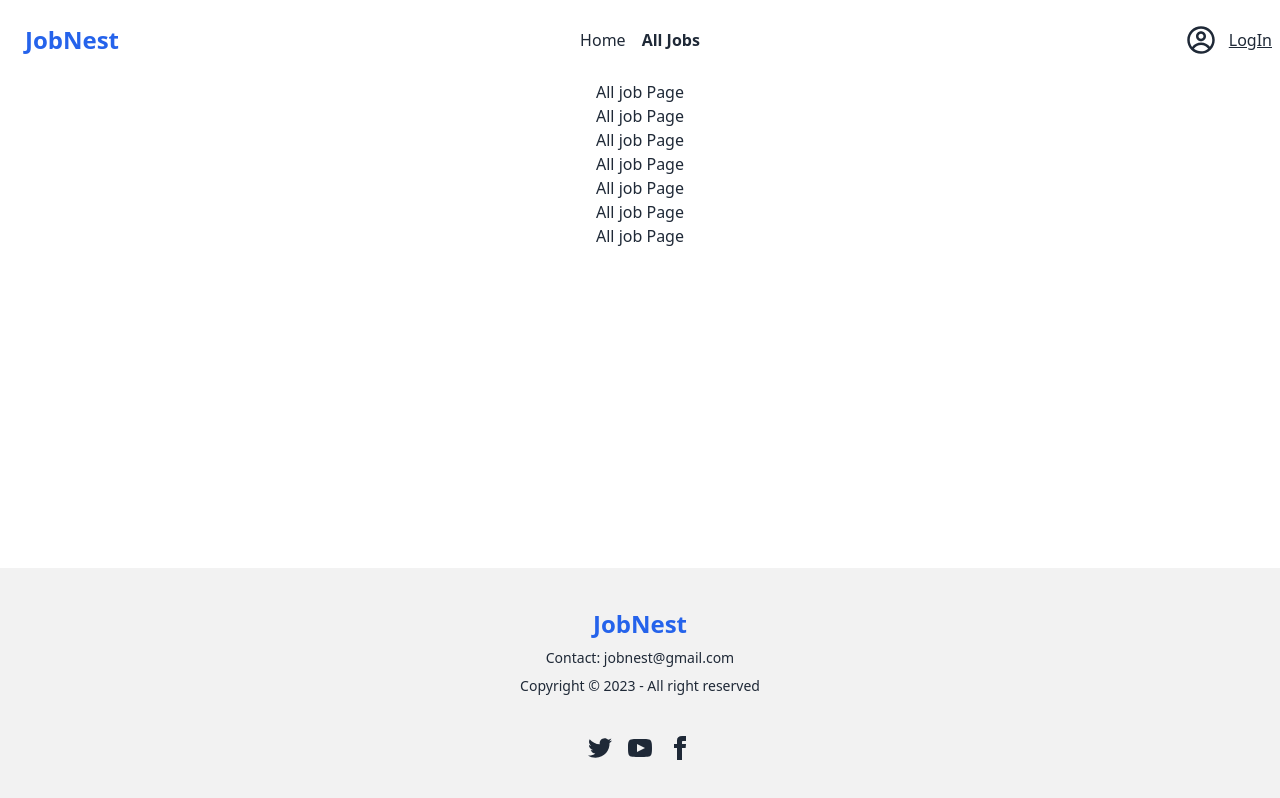
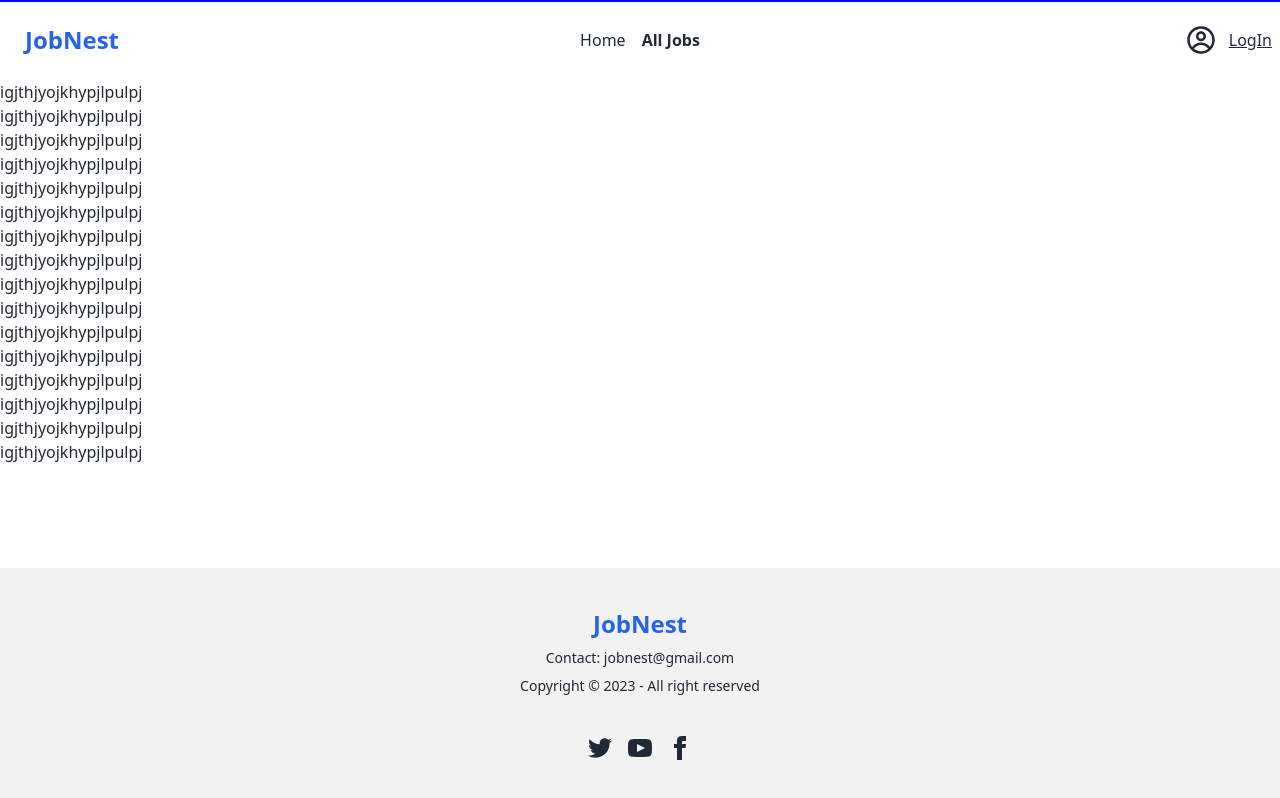
Before and after one commit to shimu-7/jobnest-client, a React (Vite) app: page /allJob in a window 1280 px wide. Built offline with nearby package versions, Linux system fonts and the light colour scheme; no server answers.

Commit message:
pregress bar moving based on vertical scrolling is applied in blog page

```diff
--- a/src/pages/AllJob.jsx
+++ b/src/pages/AllJob.jsx
@@ -1,19 +1,36 @@
 import NavBar from "../shared/NavBar";
+import { motion, useScroll } from "framer-motion"
 
-
+import './Blogs.css'
 
 const AllJob = () => {
+    const { scrollYProgress } = useScroll();
+
     return (
         <div>
 
             <NavBar></NavBar>
-           <h1 className="text-center">All job Page</h1>
-           <h1 className="text-center">All job Page</h1>
-           <h1 className="text-center">All job Page</h1>
-           <h1 className="text-center">All job Page</h1>
-           <h1 className="text-center">All job Page</h1>
-           <h1 className="text-center">All job Page</h1>
-           <h1 className="text-center">All job Page</h1>
+
+
+
+    <motion.div className="progress-bar" style={{ scaleX: scrollYProgress, height:'2px' }} />
+    <h2>igjthjyojkhypjlpulpj</h2>
+    <h2>igjthjyojkhypjlpulpj</h2>
+    <h2>igjthjyojkhypjlpulpj</h2>
+    <h2>igjthjyojkhypjlpulpj</h2>
+    <h2>igjthjyojkhypjlpulpj</h2>
+    <h2>igjthjyojkhypjlpulpj</h2>
+    <h2>igjthjyojkhypjlpulpj</h2>
+    <h2>igjthjyojkhypjlpulpj</h2>
+    <h2>igjthjyojkhypjlpulpj</h2>
+    <h2>igjthjyojkhypjlpulpj</h2>
+    <h2>igjthjyojkhypjlpulpj</h2>
+    <h2>igjthjyojkhypjlpulpj</h2>
+    <h2>igjthjyojkhypjlpulpj</h2>
+    <h2>igjthjyojkhypjlpulpj</h2>
+    <h2>igjthjyojkhypjlpulpj</h2>
+    <h2>igjthjyojkhypjlpulpj</h2>
+
 
 
         </div>
--- a/src/pages/Blogs.css
+++ b/src/pages/Blogs.css
@@ -1,11 +1,17 @@
 
 
 .progress-bar {
-    position: fixed;
-    top: 0;
-    left: 0;
-    right: 0;
-    height: 100px;
-    background: var(--blue);
-    /* transform-origin: 0%; */
-  }
+  position: fixed;
+  top: 0;
+  left: 0;
+  right: 0;
+  height: 5px;
+  background: blue;
+}
+
+/* Progress indicator (moving element) */
+.progress-indicator {
+  height: 100%;
+  background-color: #28a745; /* Indicator color */
+  transition: width 0.3s; /* Add a smooth transition effect */
+}
--- a/src/pages/Blogs.jsx
+++ b/src/pages/Blogs.jsx
@@ -1,20 +1,17 @@
+import { motion, useScroll } from "framer-motion"
 import NavBar from "../shared/NavBar";
 import UserProfileNavbar from "../shared/UserProfileNavbar";
-import { motion, useScroll } from "framer-motion"
 import './Blogs.css'
-import ProgressBar from "../shared/ProgressBar";
 const Blogs = () => {
     const { scrollYProgress } = useScroll();
+    console.log(scrollYProgress);
+
     return (
         <>
-        {/* <motion.div
-        className="progress-bar"
-        style={{ scaleX: scrollYProgress }}
-      /> */}
-      <ProgressBar></ProgressBar>
+
             <NavBar></NavBar>
             <UserProfileNavbar></UserProfileNavbar>
-            <div className="progress-bar h-10"></div>
+            <motion.div className="progress-bar" style={{ scaleX: scrollYProgress}} />
             <div className="max-w-7xl mx-auto border">
 
                 <div className="py-3 px-5">
--- a/src/shared/ProgressBar.css
+++ /dev/null
@@ -1,15 +0,0 @@
-.progress-bar {
-    position: fixed;
-    top: 0;
-    left: 0;
-    right: 0;
-    height: 5px;
-    background-color: #007bff;
-    transform-origin: 0%;
-  }
-
-  .progress-indicator {
-    height: 100%;
-    background-color: #28a745;
-    transform-origin: 0%;
-  }
--- a/src/shared/ProgressBar.jsx
+++ /dev/null
@@ -1,19 +0,0 @@
-
-import { motion,useScroll } from 'framer-motion';
-import './ProgressBar.css'
-
-const ProgressBar = () => {
-    const { scrollYProgress } = useScroll();
-
-    return (
-        <div className="">
-        <motion.div
-          className="progress-bar"
-
-          style={{ scaleX: scrollYProgress }}
-        />
-      </div>
-    );
-};
-
-export default ProgressBar;
```
